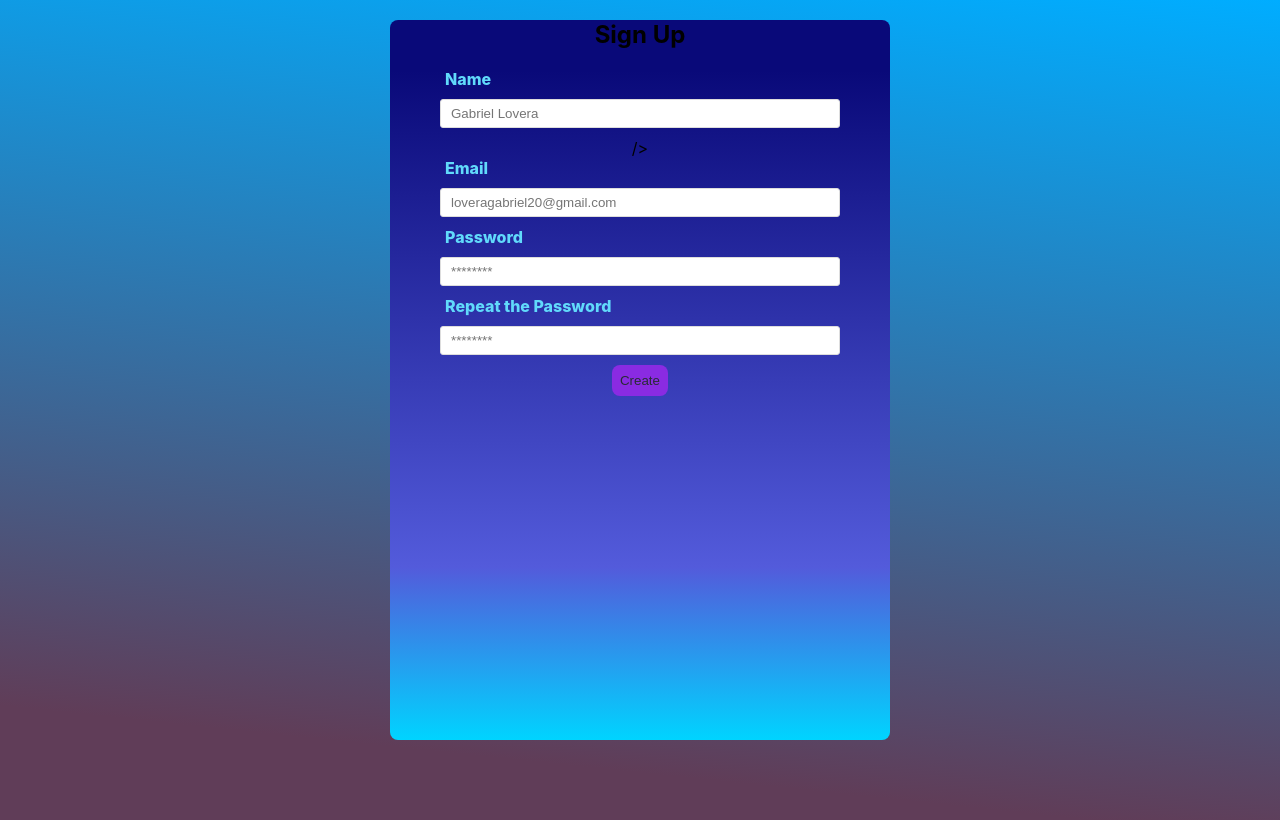
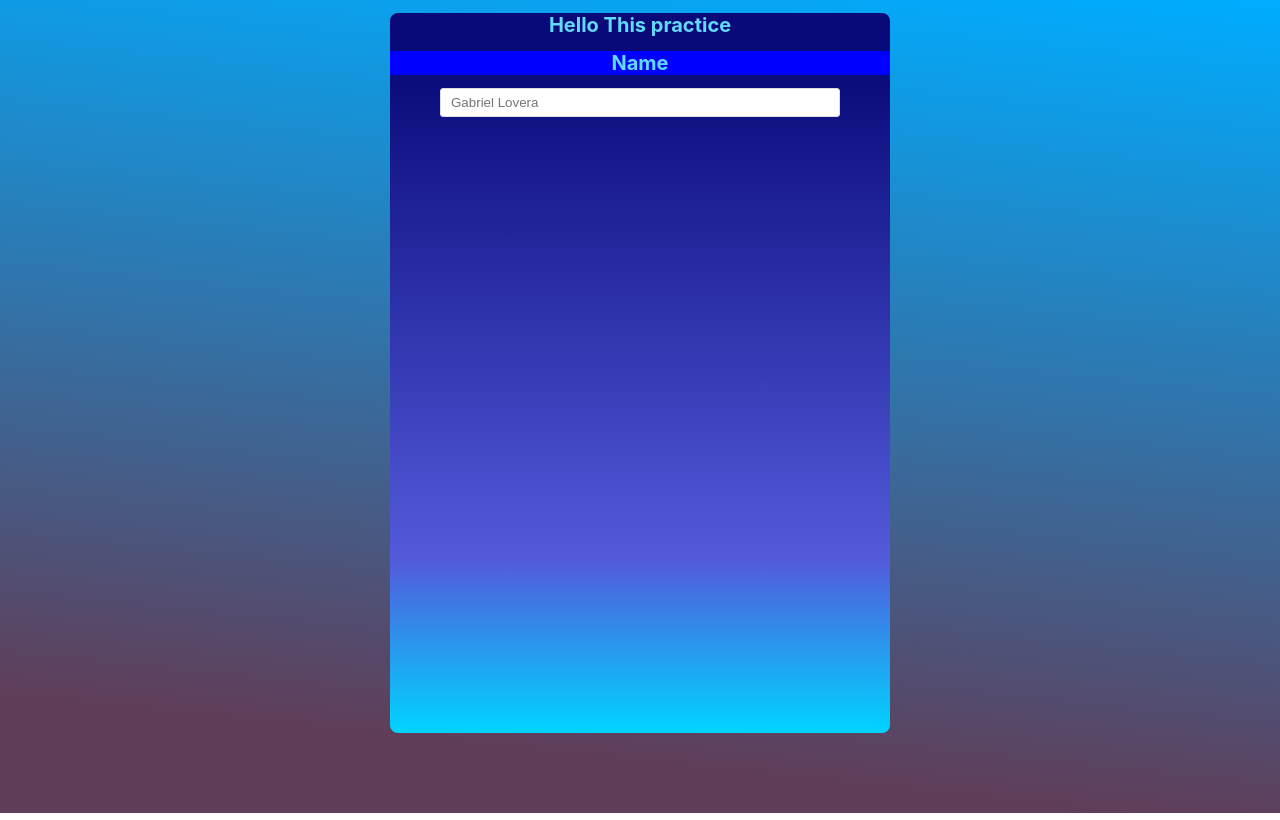
Before and after one commit to loveragabriel/myapp, a React (Create React App) app: page /SignUp in a window 1280 px wide. Built offline with nearby package versions, Linux system fonts and the light colour scheme.

Commit message:
react slyte components ans font awesome istaled

```diff
--- a/package.json
+++ b/package.json
@@ -5,6 +5,9 @@
   "private": true,
   "dependencies": {
     "@auth0/auth0-react": "^1.10.1",
+    "@fortawesome/fontawesome-svg-core": "^6.1.1",
+    "@fortawesome/free-solid-svg-icons": "^6.1.1",
+    "@fortawesome/react-fontawesome": "^0.1.18",
     "@testing-library/jest-dom": "^5.16.4",
     "@testing-library/react": "^13.2.0",
     "@testing-library/user-event": "^13.5.0",
@@ -15,6 +18,7 @@
     "react-router-dom": "^6.3.0",
     "react-scripts": "5.0.1",
     "save-dev": "0.0.1-security",
+    "styled-components": "^5.3.5",
     "web-vitals": "^2.1.4"
   },
   "scripts": {
--- a/src/Components/SignUp.js
+++ b/src/Components/SignUp.js
@@ -1,14 +1,39 @@
 import React from "react";
-import ReactDOM from "react-dom/client";
+/*import ReactDOM from "react-dom/client";
 import { useState } from "react";
 import { Routes, Route, Link } from "react-router-dom";
-import { Navigate, useNavigate } from "react-router";
+import { Navigate, useNavigate } from "react-router";*/
+import styled from "styled-components";
 
 
 //Pages
 
 
-const SignUp = () =>{
+const Label = styled.h1`
+ background-color: blue;
+`
+;
+const SignUp= ()=> {
+    return(
+        <div>
+            <h1>Hello This practice</h1>
+            <form>
+                <Label>Name </Label>
+                <input type="text" placeholder="Gabriel Lovera"/>
+            </form>
+        </div>
+
+    )
+}
+
+
+
+
+
+
+export default SignUp;
+
+/*const SignUp = () =>{
     const navigate =  useNavigate();
     const [name,setName] = useState('');
     const signIn = (e)=>{
@@ -38,9 +63,4 @@ const SignUp = () =>{
 
         </div>
     )
-    }
-
-
-
-
-export default SignUp;
+    }*/
```
Also changed, not shown: 1 other file (tests, documents, lock files or other folders).
